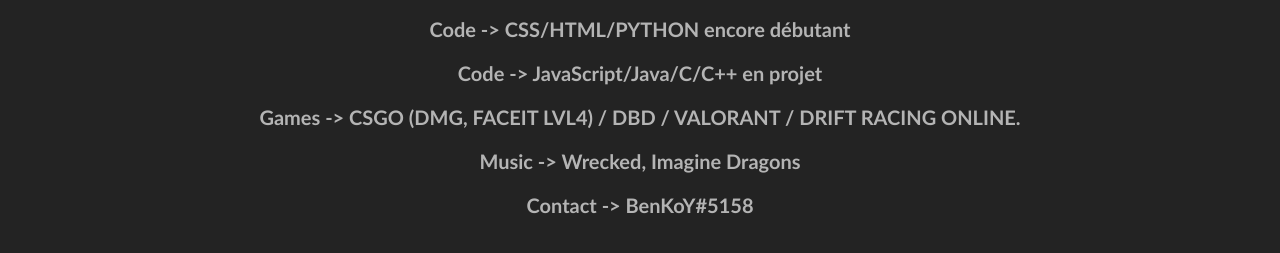
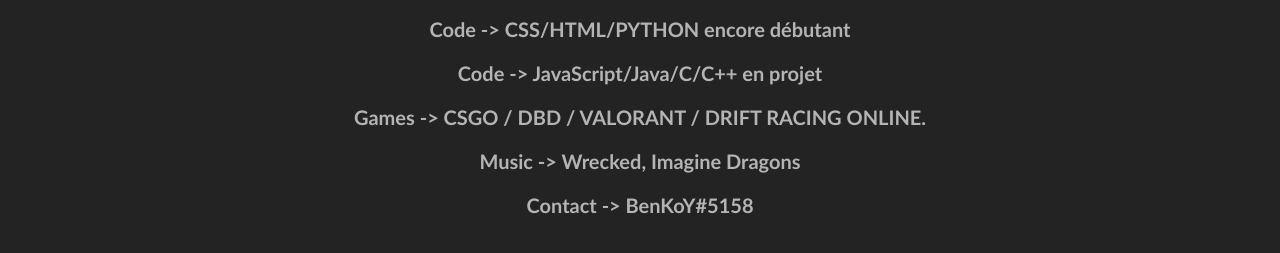
Before and after one commit to BenKoYs/benkoy, a plain HTML site: page about.html in a window 1280 px wide. Shown: the part 189-442 px from the top of the page. Drawn offline with Linux system fonts and the light colour scheme.

Commit message:
Update about.html

```diff
--- a/about.html
+++ b/about.html
@@ -26,7 +26,7 @@
     <h1>17ans</h1>
     <h1>Code  -> CSS/HTML/PYTHON encore débutant</h1>
     <h1>Code  -> JavaScript/Java/C/C++ en projet</h1>
-    <h1>Games -> CSGO (DMG, FACEIT LVL4) / DBD / VALORANT / DRIFT RACING ONLINE.</h1>
+    <h1>Games -> CSGO / DBD / VALORANT / DRIFT RACING ONLINE.</h1>
     <h1>Music -> Wrecked, Imagine Dragons</h1>
     <h2> </h2>
     <h1>Contact -> BenKoY#5158</h1>
```
